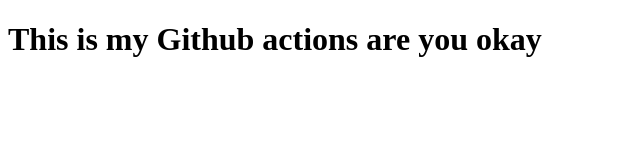
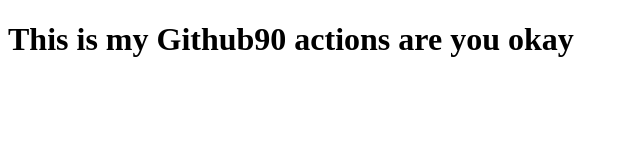
Before and after one commit to Nikhilraj-01/hello_world, a plain HTML site: page index.html in a window 1280 px wide. Shown: the whole page, without its empty margins (0-640 px from the left). Drawn offline with Linux system fonts and the light colour scheme.

```diff
--- a/index.html
+++ b/index.html
@@ -6,6 +6,6 @@
     <title>Github Action runner from Tridz</title>
 </head>
 <body>
-    <h1>This is my Github actions are you okay</h1>
+    <h1>This is my Github90 actions are you okay</h1>
 </body>
 </html>
```
